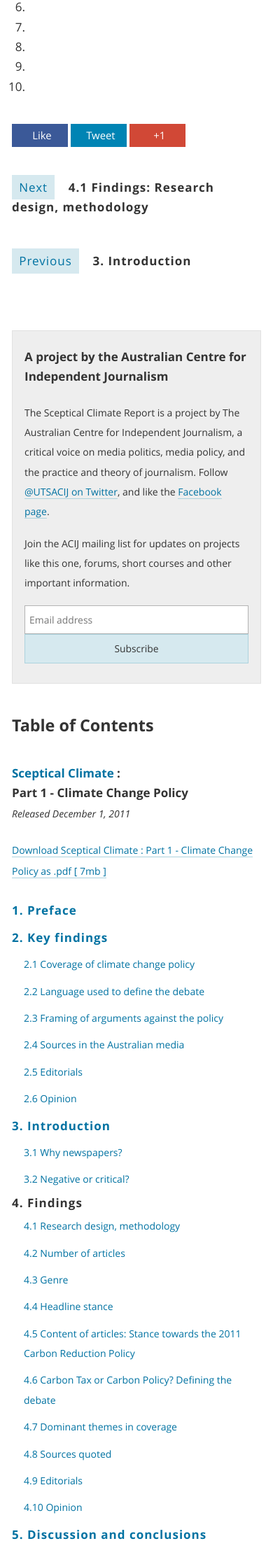
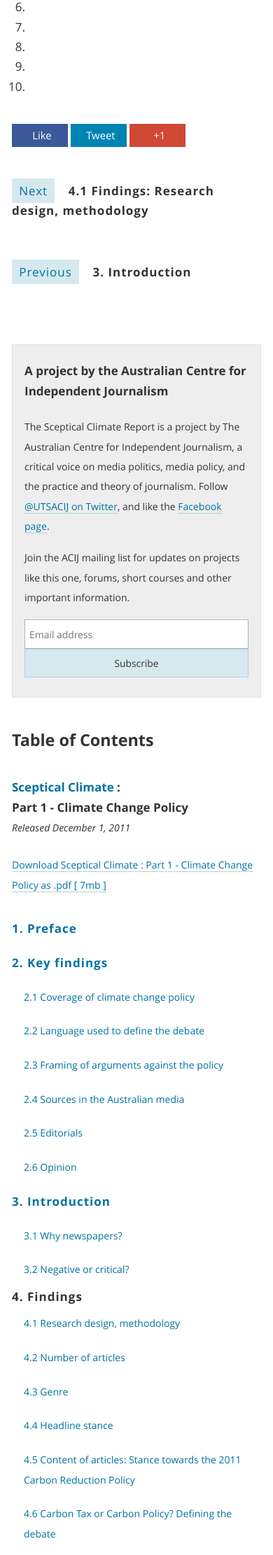
Before and after one commit to investigate/sceptical-climate, a Jekyll site: the page built from part-1/findings.html, in a window 390 px wide. Shown: the part 394-2616 px from the top of the page at 70% size. Built offline with Jekyll 4.4.1, drawn with Linux system fonts in a browser that asks for light colours; nearby versions of some CDN libraries; Markdown is read by kramdown in place of the engine named in the settings.

Commit message:
increased margin on small screen table of contents links

```diff
--- a/css/style.css
+++ b/css/style.css
@@ -643,8 +643,8 @@
   nav ul a, nav ol a {
     display: block;
     border-bottom: none;
-    padding: 5.04px 0px;
-    padding: 0.315rem 0rem; }
+    padding: 10.192px 0px;
+    padding: 0.637rem 0rem; }
     nav ul a:hover, nav ul a:focus, nav ol a:hover, nav ol a:focus {
       border-bottom: none; }
   nav ul ol, nav ul ul, nav ol ol, nav ol ul {
@@ -1394,7 +1394,11 @@
     float: right;
     clear: right;
     margin-top: -23.344px;
-    margin-top: -1.459rem; } }
+    margin-top: -1.459rem; }
+
+  nav ul a, nav ol a {
+    padding: 5.04px 0px;
+    padding: 0.315rem 0rem; } }
 /* 75 em and up */
 @media screen and (min-width: 75em) {
   /* 75em @Type
```
Also changed, not shown: css/style.scss (+6 -2 lines).
